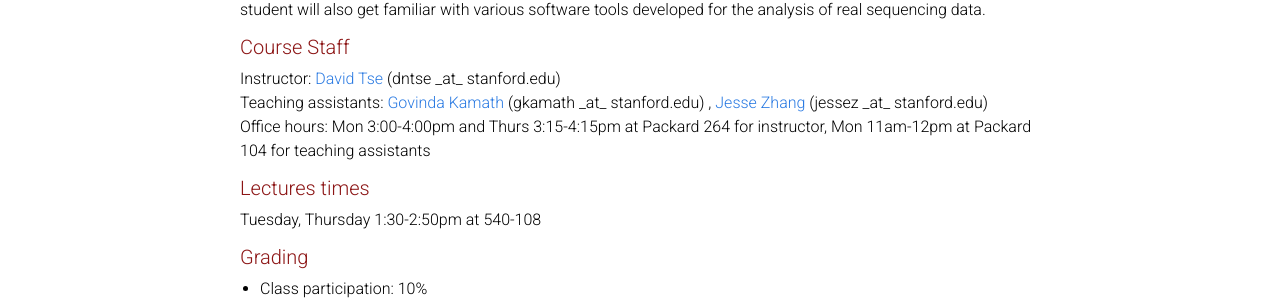
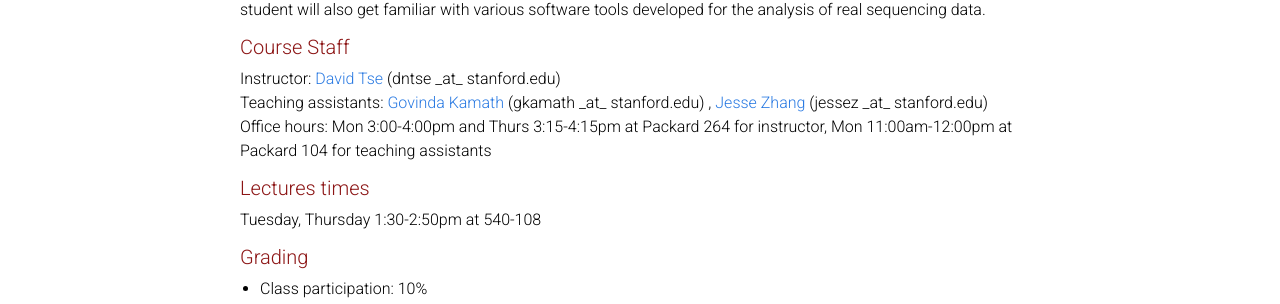
Before and after one commit to laurashen/data-science-sequencing.github.io, a Jekyll site: the page built from index.html, in a window 1280 px wide. Shown: the part 475-779 px from the top of the page. Built offline with Jekyll 4.4.1, drawn with Linux system fonts in a browser that asks for light colours.

Commit message:
TA office hours

```diff
--- a/index.html
+++ b/index.html
@@ -26,7 +26,7 @@
      <div class="module-subheader">Course Staff</div>
      Instructor: <a href="https://web.stanford.edu/~dntse/"> David Tse </a> (dntse _at_ stanford.edu) <br>
      Teaching assistants: <a href="https://web.stanford.edu/~gkamath"> Govinda Kamath </a> (gkamath _at_ stanford.edu) , <a href="https://web.stanford.edu/~jessez"> Jesse Zhang </a> (jessez _at_ stanford.edu) <br>
-     Office hours: Mon 3:00-4:00pm and Thurs 3:15-4:15pm at Packard 264 for instructor, Mon 11am-12pm at Packard 104 for teaching assistants
+     Office hours: Mon 3:00-4:00pm and Thurs 3:15-4:15pm at Packard 264 for instructor, Mon 11:00am-12:00pm at Packard 104 for teaching assistants
   </div>
 
   <div class ="Lecture-times">
```
Also changed, not shown: 4 other files.
